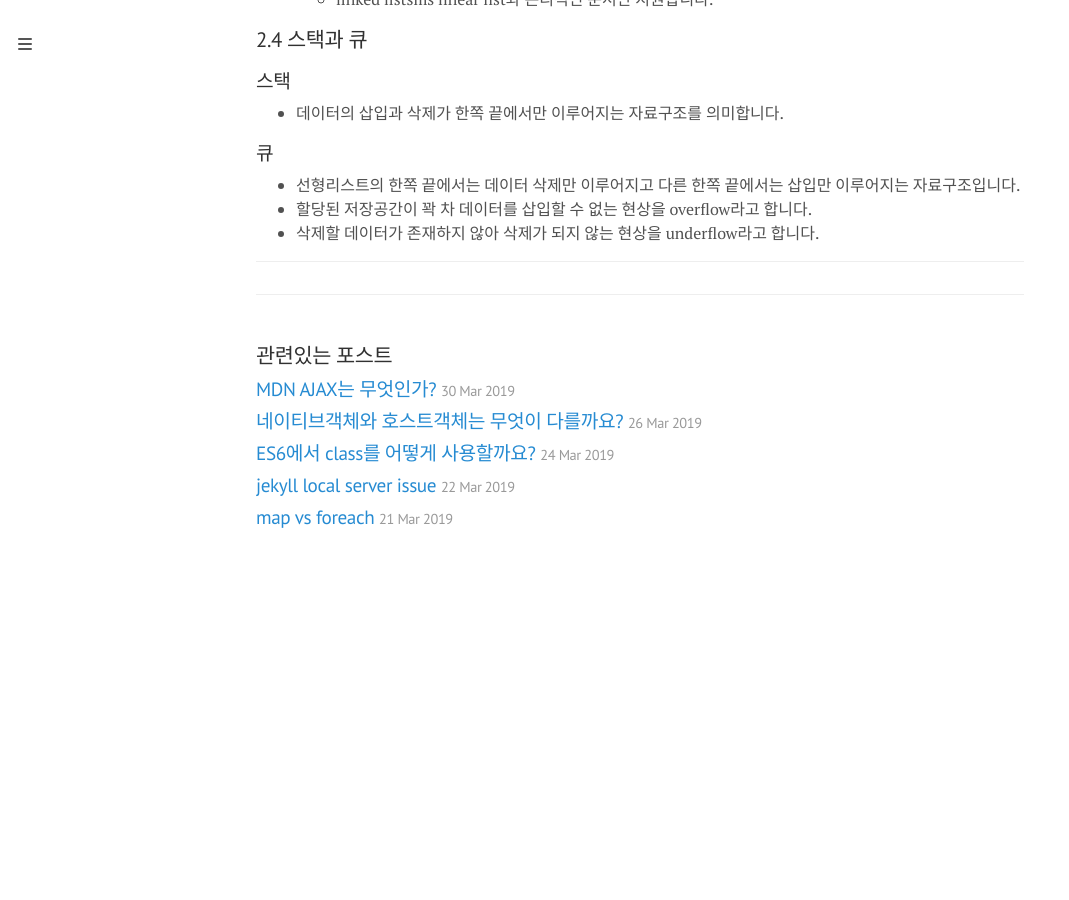
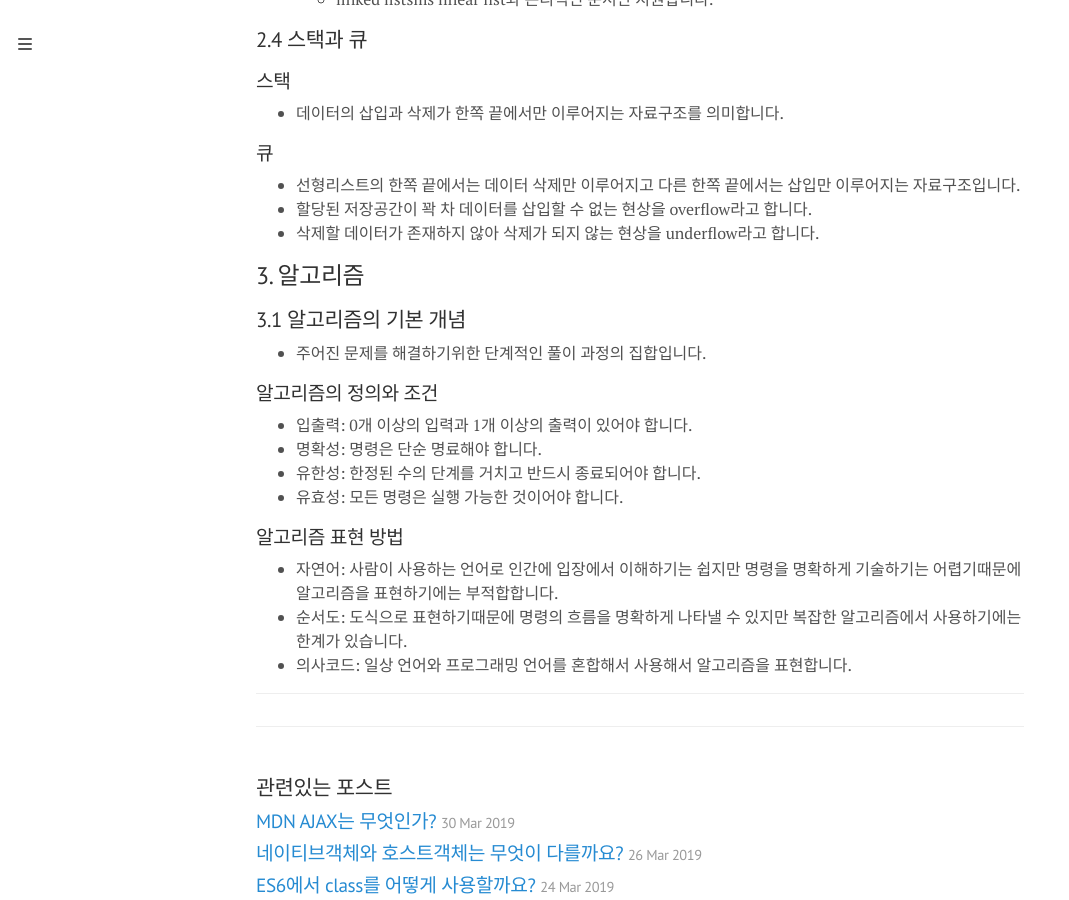
Before and after one commit to austinpark420/austinpark420.github.io, a Jekyll site: the page built from _posts/2019-03-31-computer_science.md, in a window 1280 px wide and 900 px high, scrolled down 2068 px. Shown: the whole window, without its empty margins (0-1069 px from the left). Built offline with Jekyll 4.4.1, drawn with Linux system fonts in a browser that asks for light colours; some web fonts are replaced; before the commit the page ends 2645 px from its top, so only the background shows below that.

Commit message:
edit computer science

```diff
--- a/_posts/2019-03-31-computer_science.md
+++ b/_posts/2019-03-31-computer_science.md
@@ -7,7 +7,7 @@ tag: computer science basic
 
 > 해당 포스트는 방송통신대학교 교제인 [컴퓨터과학개론](http://press.knou.ac.kr/goods/textBookView.do?condCmdtCode=9788920015120&condLscValue=001&condYr=&condSmst=)을 찹고하여 작성하였습니다. 잘못된 부분이 있다면 댓글 부탁드립니다.
 
-# 컴퓨터
+# 1. 컴퓨터
 
 ## 1.1 컴퓨터
 
@@ -95,3 +95,22 @@ tag: computer science basic
 - 선형리스트의 한쪽 끝에서는 데이터 삭제만 이루어지고 다른 한쪽 끝에서는 삽입만 이루어지는 자료구조입니다.
 - 할당된 저장공간이 꽉 차 데이터를 삽입할 수 없는 현상을 overflow라고 합니다.
 - 삭제할 데이터가 존재하지 않아 삭제가 되지 않는 현상을 underflow라고 합니다.
+
+# 3. 알고리즘
+
+## 3.1 알고리즘의 기본 개념
+
+- 주어진 문제를 해결하기위한 단계적인 풀이 과정의 집합입니다.
+
+### 알고리즘의 정의와 조건
+
+- 입출력: 0개 이상의 입력과 1개 이상의 출력이 있어야 합니다.
+- 명확성: 명령은 단순 명료해야 합니다.
+- 유한성: 한정된 수의 단계를 거치고 반드시 종료되어야 합니다.
+- 유효성: 모든 명령은 실행 가능한 것이어야 합니다.
+
+### 알고리즘 표현 방법
+
+- 자연어: 사람이 사용하는 언어로 인간에 입장에서 이해하기는 쉽지만 명령을 명확하게 기술하기는 어렵기때문에 알고리즘을 표현하기에는 부적합합니다.
+- 순서도: 도식으로 표현하기때문에 명령의 흐름을 명확하게 나타낼 수 있지만 복잡한 알고리즘에서 사용하기에는 한계가 있습니다.
+- 의사코드: 일상 언어와 프로그래밍 언어를 혼합해서 사용해서 알고리즘을 표현합니다.
```
Also changed, not shown: other parts of _posts/2019-03-31-computer_science.md (+1 -1 lines).
